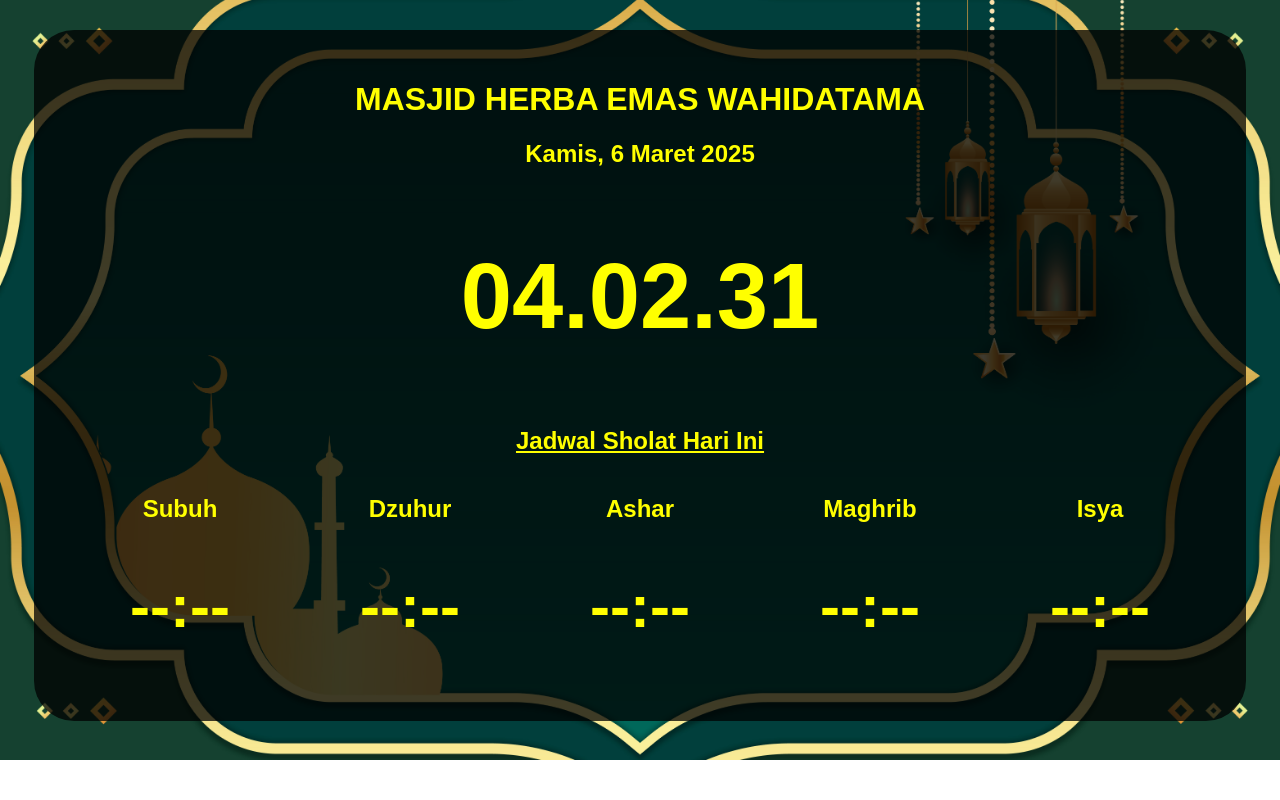
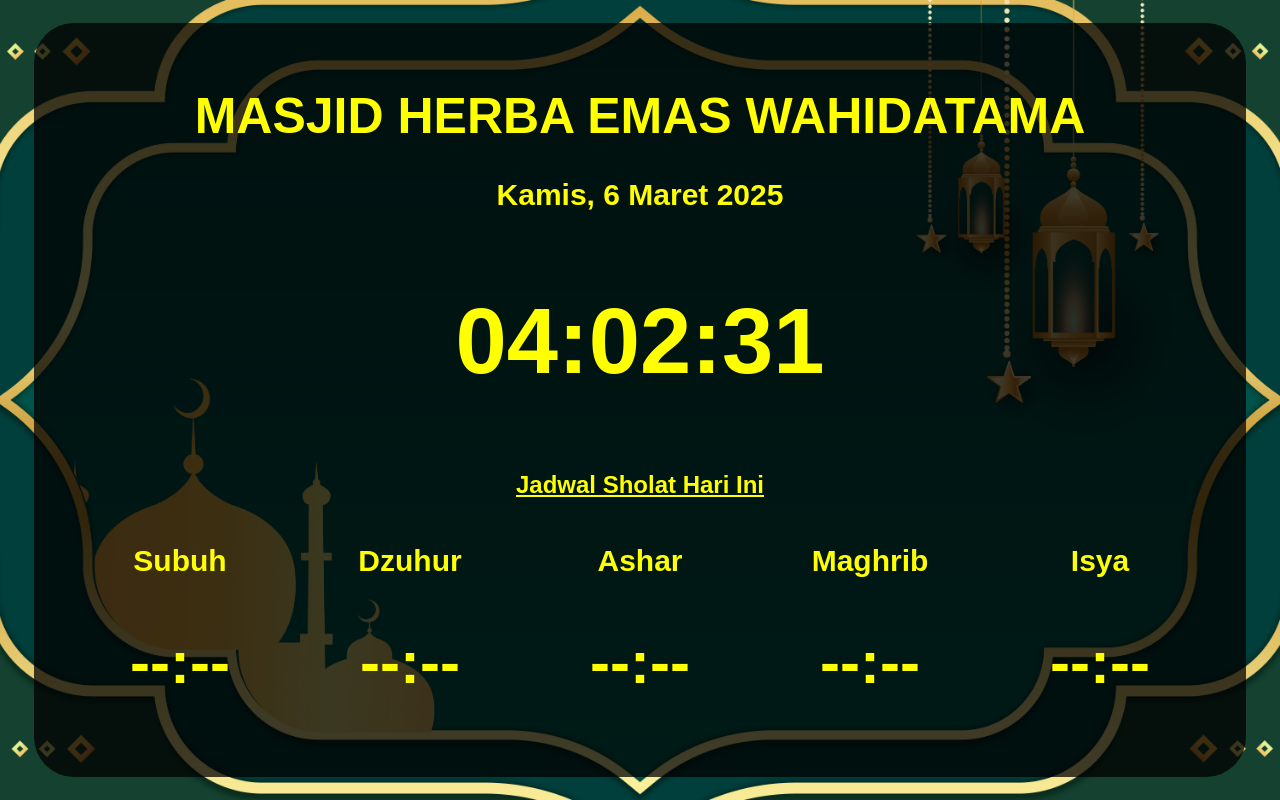
Before and after one commit to rdyudant/jam-digital-masjid, a plain HTML site: page index.html in a window 1280 px wide. Drawn offline with Linux system fonts and the light colour scheme; no server answers.

Commit message:
update files

```diff
--- a/index.html
+++ b/index.html
@@ -11,8 +11,8 @@
     <div class="container">
         <header>
             <!-- <img src="img/logohew.png" alt="Logo Perusahaan" class="logo"> -->
-            <h1 style="font-weight: bold; color: yellow;">MASJID HERBA EMAS WAHIDATAMA</h1>
-            <h2 id="tanggal"></h2>
+            <h1 class="masjid" style="font-weight: bold; color: yellow;">MASJID HERBA EMAS WAHIDATAMA</h1>
+            <h2 class="tanggal" id="tanggal"></h2>
         </header>
 
         <section class="jam-digital">
@@ -63,23 +63,23 @@
                     <h2>Isya</h2>
                 </div> -->
                 <div class="jam-box">
-                    <h2>Subuh</h2>
+                    <h2 class="tanggal">Subuh</h2>
                     <h2 class="jam-sholat" id="subuh">--:--</h2>
                 </div>
                 <div class="jam-box">
-                    <h2>Dzuhur</h2>
+                    <h2 class="tanggal">Dzuhur</h2>
                     <h2 class="jam-sholat" id="dzuhur">--:--</h2>
                 </div>
                 <div class="jam-box">
-                    <h2>Ashar</h2>
+                    <h2 class="tanggal">Ashar</h2>
                     <h2 class="jam-sholat" id="ashar">--:--</h2>
                 </div>
                 <div class="jam-box">
-                    <h2>Maghrib</h2>
+                    <h2 class="tanggal">Maghrib</h2>
                     <h2 class="jam-sholat" id="maghrib">--:--</h2>
                 </div>
                 <div class="jam-box">
-                    <h2>Isya</h2>
+                    <h2 class="tanggal">Isya</h2>
                     <h2 class="jam-sholat" id="isya">--:--</h2>
                 </div>
             </div>
--- a/script.js
+++ b/script.js
@@ -1,3 +1,12 @@
+function adjustFullscreen() {
+    document.body.style.width = window.innerWidth + "px";
+    document.body.style.height = window.innerHeight + "px";
+}
+
+window.addEventListener("resize", adjustFullscreen);
+adjustFullscreen(); // Jalankan saat pertama kali
+
+
 document.addEventListener("DOMContentLoaded", function () {
     updateClock();
     setInterval(updateClock, 1000);
@@ -10,7 +19,7 @@ function updateClock() {
     const now = new Date();
     const currentTime = now.toTimeString().slice(0, 5); // Format HH:MM
 
-    document.getElementById("jam").textContent = now.toLocaleTimeString("id-ID");
+    document.getElementById("jam").textContent = now.toLocaleTimeString("id-ID").replace(/\./g, ":");;
     document.getElementById("tanggal").textContent = now.toLocaleDateString("id-ID", { weekday: "long", day: "numeric", month: "long", year: "numeric" });
 
     const prayerTimes = [
@@ -57,29 +66,27 @@ function playBeep() {
 }
 
 function fetchPrayerTimes() {
-    const city = "Purbalingga";
-    const country = "ID";
-    const url = `https://api.aladhan.com/v1/timingsByCity?city=${city}&country=${country}&method=2`;
+    // const province = "DKI";  // Ganti sesuai provinsi
+    const city = "1420";  // Ganti sesuai id kota (1420 - KAB. PURBALINGGA)
+    const today = new Date().toISOString().split("T")[0]; // Format YYYY-MM-DD
+    const url = `https://api.myquran.com/v2/sholat/jadwal//${city}/${today}`;
 
     fetch(url)
         .then(response => response.json())
         .then(data => {
-            const times = data.data.timings;
-            // setClock("subuh", times.Fajr);
-            // setClock("dzuhur", times.Dhuhr);
-            // setClock("ashar", times.Asr);
-            // setClock("maghrib", times.Maghrib);
-            // setClock("isya", times.Isha);
-            document.getElementById("subuh").textContent = times.Fajr;
-            document.getElementById("dzuhur").textContent = times.Dhuhr;
-            document.getElementById("ashar").textContent = times.Asr;
-            document.getElementById("maghrib").textContent = times.Maghrib;
-            document.getElementById("isya").textContent = times.Isha;
+            if (data.status) {
+                const times = data.data.jadwal;
+                document.getElementById("subuh").textContent = times.subuh;
+                document.getElementById("dzuhur").textContent = times.dzuhur;
+                document.getElementById("ashar").textContent = times.ashar;
+                document.getElementById("maghrib").textContent = times.maghrib;
+                document.getElementById("isya").textContent = times.isya;
+            } else {
+                console.error("Gagal mengambil data:", data.message);
+            }
         })
-        .catch(error => console.error("Gagal mengambil data: ", error));
+        .catch(error => console.error("Gagal mengambil data:", error));
 }
-
-
 
 // function setClock(id, time) {
 //     const [hour, minute] = time.split(":").map(Number);
--- a/style.css
+++ b/style.css
@@ -1,9 +1,19 @@
-body {
+body, html {
     font-family: Arial, sans-serif;
     text-align: center;
     background: url('img/masjid.jpg') no-repeat center center/cover;
     color: yellow;
     margin: 0;
+    padding: 0;
+    width: 100vw;
+    height: 100vh;
+    /* overflow: hidden; Hilangkan scroll */
+    display: flex;
+    flex-direction: column;
+    justify-content: center;
+    align-items: center;
+    background-size: cover;
+    background-position: center;
 }
 
 .container {
@@ -100,6 +110,14 @@ header .logo {
 }
 
 @media (min-width: 1200px) {
+    .masjid {
+        font-size: 50px;
+    }
+
+    .tanggal {
+        font-size: 30px;
+    }
+
     .container {
         max-width: 1400px;
     }
```
